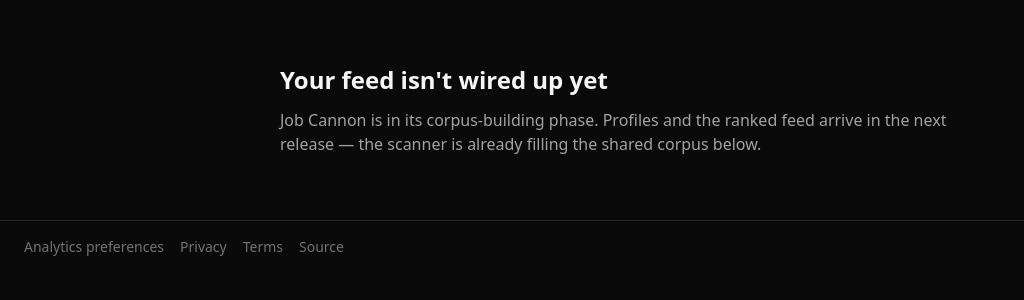
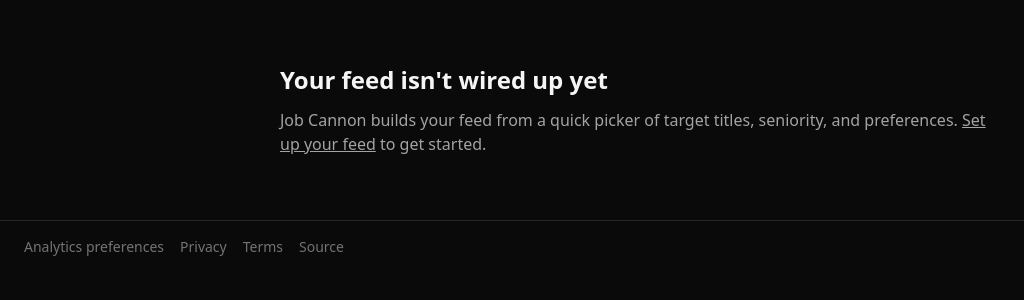
Before and after one commit to Senkichi/jobcannon, a Python web app: template jobcannon/web/templates/feed.html in a window 1280 px wide. Shown: the part 61-361 px from the top of the page, without its empty margins (0-1024 px from the left). Run offline with Jinja, Linux system fonts and the light colour scheme; the template is opened without the code that fills it, so the values that code supplies are empty; some libraries are stand-ins or nearby versions.

Commit message:
fix(feed): replace stale release-phase copy with state-derived CTA
The no-profile branch of GET / claimed profiles and the ranked feed
'arrive in the next release' -- already false the moment
jobcannon/web/onboarding.py started writing profiles via
upsert_profile. Compute has_selections = profile is not None in
jobcannon/web/pages.py's feed() (mirroring onboarding.py's /preview
flag of the same name) and render an honest /start CTA instead,
matching preview.html's data-no-selections pattern.

Closes #176

```diff
--- a/jobcannon/web/templates/feed.html
+++ b/jobcannon/web/templates/feed.html
@@ -1,9 +1,18 @@
 {% extends "base.html" %}
 {% block title %}Feed — Job Cannon{% endblock %}
 {% block content %}
-{% if not profile %}
+{% if not has_selections %}
+  {# #176: this branch covers a brand-new authed visitor who has not yet
+     run the picker (jobcannon/db/_profiles.py's upsert_profile is the only
+     writer of the `profiles` row this page checks) — copy used to claim
+     "profiles and the ranked feed arrive in the next release", which was
+     already false the moment this route started writing profiles. Mirrors
+     jobcannon/web/onboarding.py's /preview `data-no-selections` CTA. #}
   <h1 class="text-2xl font-semibold mb-3">Your feed isn't wired up yet</h1>
-  <p class="text-neutral-400">Job Cannon is in its corpus-building phase. Profiles and the ranked feed arrive in the next release — the scanner is already filling the shared corpus below.</p>
+  <p class="text-neutral-400" data-no-selections>
+    Job Cannon builds your feed from a quick picker of target titles, seniority, and preferences.
+    <a href="/start" class="underline">Set up your feed</a> to get started.
+  </p>
 {% elif stats.postings == 0 %}
   {% include "_corpus_empty.html" %}
 {% else %}
```
Also changed, not shown: jobcannon/web/pages.py (+8 -0 lines), tests/host/test_pages.py (+27 -0 lines).
